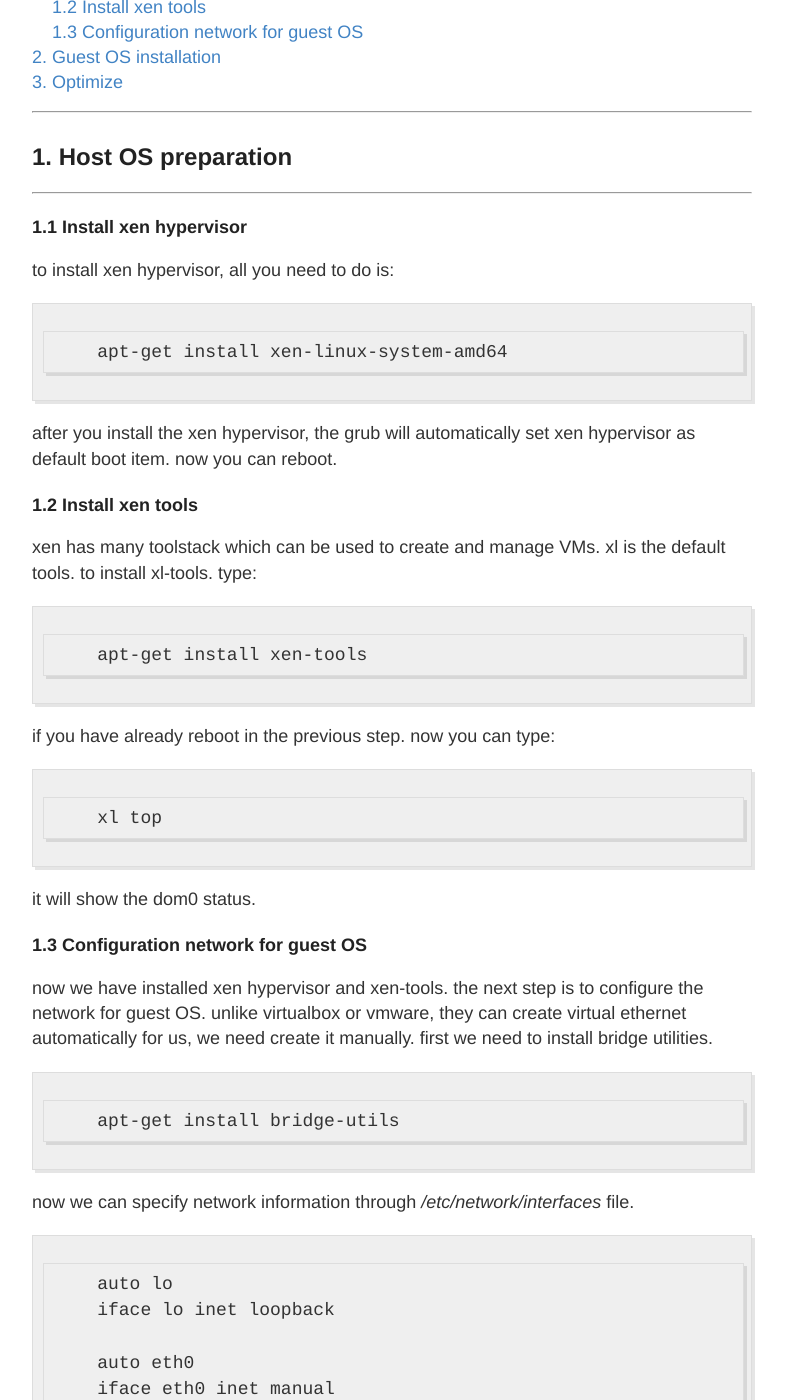
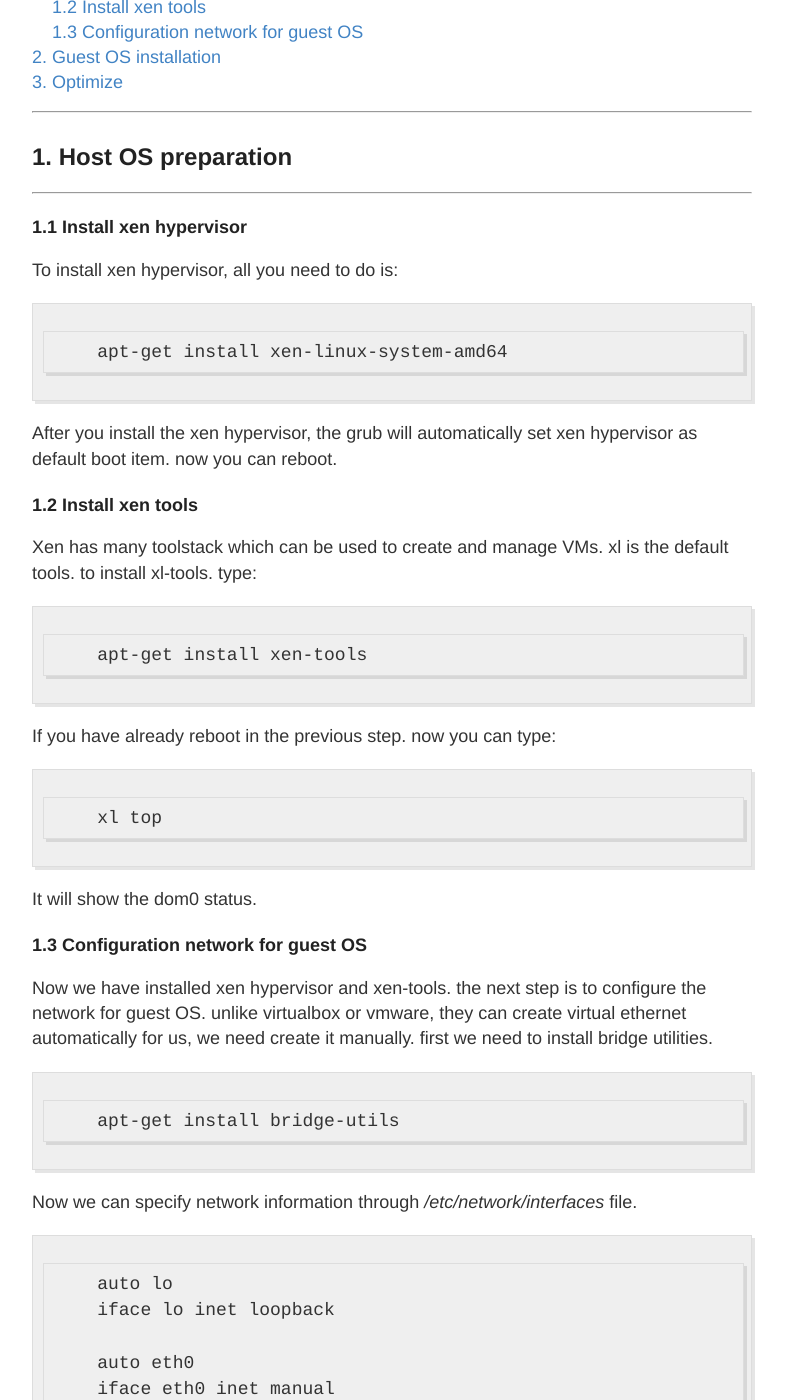
Before and after one commit to shellbombs/shellbombs.github.io, a Jekyll site: the page built from _posts/2017-8-12-install-xen.md, in a window 1280 px wide and 1400 px high, scrolled down 531 px. Shown: the whole window, without its empty margins (248-1034 px from the left). Built offline with Jekyll 4.4.1, drawn with Linux system fonts in a browser that asks for light colours; some of the changed text lies outside the part shown.

Commit message:
first letter should be uppercase

````diff
--- a/_posts/2017-8-12-install-xen.md
+++ b/_posts/2017-8-12-install-xen.md
@@ -24,32 +24,32 @@ Most of us may have used virtualbox or vmware, they have friendly UI and are eas
 
 <h6 id="1.1">1.1 Install xen hypervisor</h6>
 
-to install xen hypervisor, all you need to do is:
+To install xen hypervisor, all you need to do is:
 ```
     apt-get install xen-linux-system-amd64
 ```
-after you install the xen hypervisor, the grub will automatically set xen hypervisor as default boot item. now you can reboot.
+After you install the xen hypervisor, the grub will automatically set xen hypervisor as default boot item. now you can reboot.
 
 <h6 id="1.2">1.2 Install xen tools</h6>
 
-xen has many toolstack which can be used to create and manage VMs. xl is the default tools. to install xl-tools. type:
+Xen has many toolstack which can be used to create and manage VMs. xl is the default tools. to install xl-tools. type:
 ```
     apt-get install xen-tools
 ```
-if you have already reboot in the previous step. now you can type:
+If you have already reboot in the previous step. now you can type:
 ```
     xl top
 ```
-it will show the dom0 status.
+It will show the dom0 status.
 
 <h6 id="1.3">1.3 Configuration network for guest OS</h6>
 
-now we have installed xen hypervisor and xen-tools. the next step is to configure the network for guest OS. unlike virtualbox or vmware, they can create virtual ethernet automatically for us, we need create it manually.
+Now we have installed xen hypervisor and xen-tools. the next step is to configure the network for guest OS. unlike virtualbox or vmware, they can create virtual ethernet automatically for us, we need create it manually.
 first we need to install bridge utilities.
 ```
     apt-get install bridge-utils
 ```
-now we can specify network information through */etc/network/interfaces* file.
+Now we can specify network information through */etc/network/interfaces* file.
 ```
     auto lo
     iface lo inet loopback
@@ -61,12 +61,12 @@ now we can specify network information through */etc/network/interfaces* file.
     iface xenbr0 inet dhcp
     bridge_ports eth0
 ```
-above we create a virtual ethernet *xenbr0* and bridge it to *eth0*.
-now restart networking:
+Above we create a virtual ethernet *xenbr0* and bridge it to *eth0*.
+Now restart networking:
 ```
     ifdown -a && ifup -a
 ```
-check to make sure it worked:
+Check to make sure it worked:
 ```
     brctl show
 ```
@@ -75,7 +75,7 @@ check to make sure it worked:
 
 --------------------------------------------------------------------------------
 
-to install a xen guest, we need to create a config file that can describe the hardware information about the guest OS. a sample *windows_7.cfg*:
+To install a xen guest, we need to create a config file that can describe the hardware information about the guest OS. a sample *windows_7.cfg*:
 ```
     builder= 'hvm'
     memory = 2048
@@ -97,22 +97,22 @@ to install a xen guest, we need to create a config file that can describe the ha
     vncpasswd=""
     serial='pty'
 ```
-pay special attention to the *disk* line, we have two disks, the first one is a .img file used for windows system intallation. you need to create it manually first, size more than 20GB is recommended, the second one is a ISO file, that is the windows installation ISO image which you can download from internet.
-now finnaly we can start the VM:
+Pay special attention to the *disk* line, we have two disks, the first one is a .img file used for windows system intallation. you need to create it manually first, size more than 20GB is recommended, the second one is a ISO file, that is the windows installation ISO image which you can download from internet.
+Now finnaly we can start the VM:
 ```
     xl create windows_7.cfg
 ```
-after that, we can use vncviewer to connect to the guest OS and complete the OS installation.
+After that, we can use vncviewer to connect to the guest OS and complete the OS installation.
 ```
     gvncviewer <dom0-ip-address>
 ```
-now you can enjoy it, but i recommend you to read the next section.
+Now you can enjoy it, but i recommend you to read the next section.
 
 <h2 id="3">3. Optimize</h2>
 
 ---------------------------------------------------------------------------
 
-actually xen uses intel VT-x and AMD-V to boost its cpu and memory virtualization. for device IO, it uses qemu to emulate it, and it is very slow because it's emulated. to gain good performace, we can use PV drivers. after install the windows guest, we can download PV drivers [here](https://xenproject.org/developers/teams/windows-pv-drivers.html) and install it in the guest OS.
+Actually xen uses intel VT-x and AMD-V to boost its cpu and memory virtualization. for device IO, it uses qemu to emulate it, and it is very slow because it's emulated. to gain good performace, we can use PV drivers. after install the windows guest, we can download PV drivers [here](https://xenproject.org/developers/teams/windows-pv-drivers.html) and install it in the guest OS.
 
 **References:**
 
````
